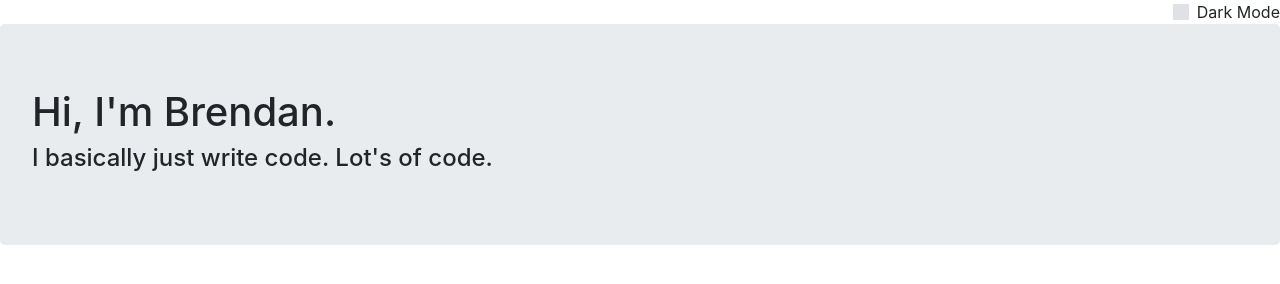
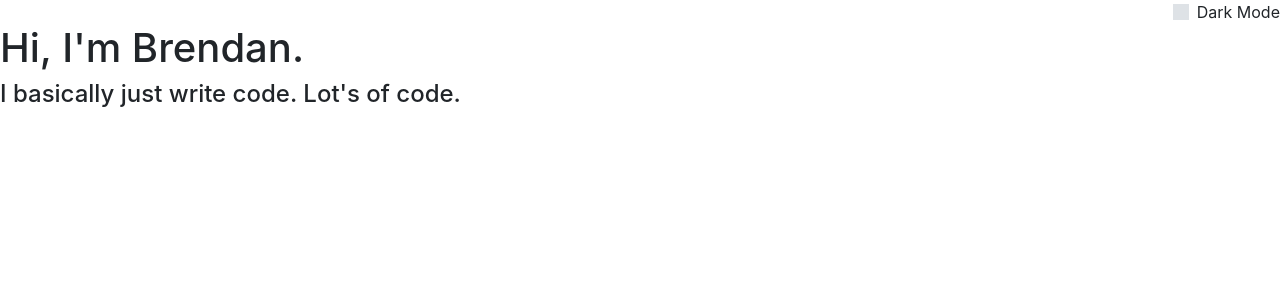
Before and after one commit to Brendanp01/brendanp01.github.io, a plain HTML site: page index.html in a window 1280 px wide. Drawn offline with nearby package versions, Linux system fonts and the light colour scheme; files whose address does not match are found by name.

Commit message:
Update index.html

```diff
--- a/index.html
+++ b/index.html
@@ -16,7 +16,7 @@
             </div>
         </div>
         <script src="dark-mode-switch.min.js"></script>
-        <div class="jumbotron center">
+        <div class="center">
             <h1>Hi, I'm Brendan.</h1>
             <h4>I basically just write code. Lot's of code.</h4>
         </div>
```
